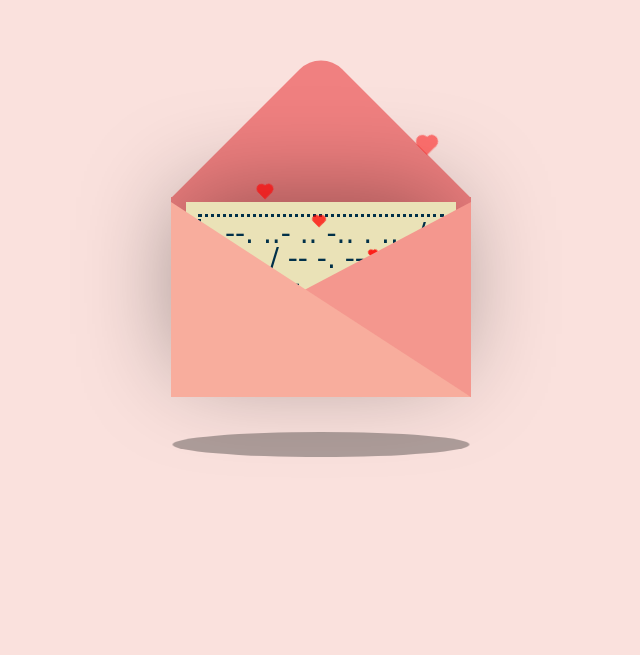
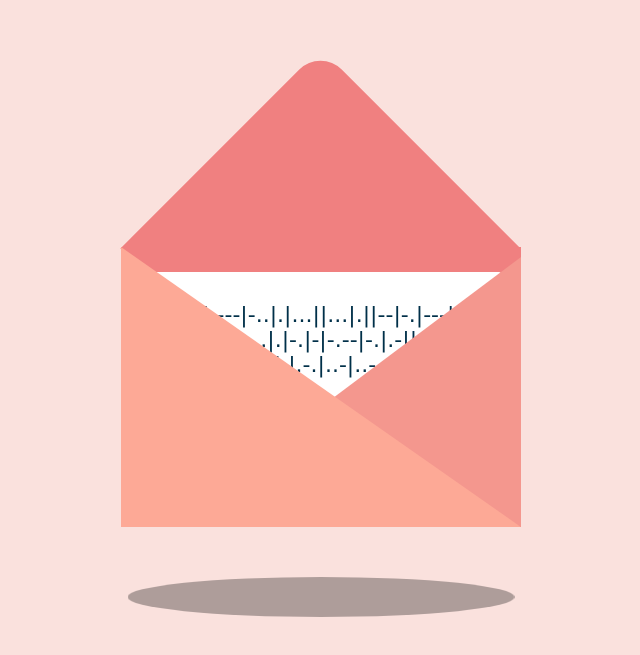
Before and after one commit to jpavlicek00/valentines-day-question.github.io, a plain HTML site: page envelope-page/index.html in a window 1280 px wide. Shown: the part 141-796 px from the top of the page, without its empty margins (319-959 px from the left). Drawn offline with Linux system fonts and the light colour scheme; a web font is replaced by a local one.

Commit message:
Envelope change

```diff
--- a/envelope-page/css/style.css
+++ b/envelope-page/css/style.css
@@ -1,225 +1,145 @@
-body {
-    display: flex;
-    justify-content: center;
-    align-items: center;
-    height: 100vh;
-    background-color: #fae1dd;
+body{
+    display: grid;
+    place-items: center;
+    min-height: 100vh;
+    overflow: hidden;
+    background: #fae1dd;
 }
-
-  .container {
+.container{
     position: relative;
 }
-
-  .valentines {
+.valentines{
     position: relative;
-    top:50px;
+    top: 140px;
     cursor: pointer;
     animation: up 3s linear infinite;
 }
-
-  @keyframes up {
-    0%, 100% {
-      transform: translateY(0);
-    }
-    50% {
-      transform: translateY(-30px);
-    }
+.envelope {
+    position: relative;
+    width: 400px;
+    height: 280px;
+    background: #f08080;
+    display: grid;
+    place-items: center;
 }
 
-
-  .envelope {
-    position: relative;
-    width: 300px;
-    height:200px;
-    background-color: #f08080;
-  }
-
-  .envelope:before {
-    background-color: #f08080;
-    content:"";
+.envelope::before {
+    content: '';
     position: absolute;
-    width: 212px;
-    height: 212px;
+    width: 283px;
+    height: 283px;
+    background: #f08080;
     transform: rotate(45deg);
-    top:-105px;
-    left:44px;
-    border-radius:30px 0 0 0;
-  }
-
-  .card {
-    position: absolute;
-    background-color: #eae2b7;
-    width: 270px;
-    height: 170px;
-    top:5px;
-    left:15px;
-    box-shadow: -5px -5px 100px rgba(0,0,0,0.4);
-  }
-
-  .card:before {
-    content:"";
-    position: absolute;
-    border:3px solid #003049;
-    border-style: dotted;
-    width: 240px;
-    heighT: 140px;
-    left:12px;
-    top:12px;
-  }
-
-  .text {
-    position: absolute;
-    font-family: 'Brush Script MT', cursive;
-    font-size: 28px;
-    line-height:25px;
-    top:19px;
-    left:30px;
-    color: #003049;
-  }
-
-  .heart {
-    background-color: #d62828;
-    display: inline-block;
-    height: 30px;
-    margin: 0 10px;
-    position: relative;
-    top: 110px;
-    left:105px;
-    transform: rotate(-45deg);
-    width: 30px;
-  }
-
-  .heart:before,
-  .heart:after {
-    content: "";
-    background-color: #d62828;
-    border-radius: 50%;
-    height: 30px;
-    position: absolute;
-    width: 30px;
-  }
-
-  .heart:before {
-    top: -15px;
-    left: 0;
-  }
-
-  .heart:after {
-    left: 15px;
-    top: 0;
-  }
-
-  .hearts {
-    position: absolute
-  }
-
-  .one, .two, .three, .four, .five {
-    background-color: red;
-    display: inline-block;
-    height: 10px;
-    margin: 0 10px;
-    position: relative;
-    transform: rotate(-45deg);
-    width: 10px;
-    top:50px;
-  }
-
-  .one:before,
-  .one:after, .two:before, .two:after, .three:before, .three:after, .four:before, .four:after, .five:before, .five:after {
-    content: "";
-    background-color: red;
-    border-radius: 50%;
-    height: 10px;
-    position: absolute;
-    width: 10px;
-  }
-
-  .one:before, .two:before, .three:before, .four:before, .five:before {
-    top: -5px;
-    left: 0;
-  }
-
-  .one:after, .two:after, .three:after, .four:after, .five:after {
-    left: 5px;
-    top: 0;
-  }
-
-  .one {
-    left:10px;
-    animation: heart 1s ease-out infinite;
-  }
-
-  .two {
-    left:30px;
-    animation: heart 2s ease-out infinite;
-  }
-
-  .three {
-    left:50px;
-    animation: heart 1.5s ease-out infinite;
-  }
-
-  .four {
-    left:70px;
-    animation: heart 2.3s ease-out infinite;
-  }
-
-  .five {
-    left:90px;
-    animation: heart 1.7s ease-out infinite;
-  }
-
-  @keyframes heart {
-    0%{
-      transform: translateY(0) rotate(-45deg) scale(0.3);
-      opacity: 1;
-    }
-    100%{
-      transform: translateY(-150px) rotate(-45deg) scale(1.3);
-      opacity: 0.5;
-    }
+    top: -140px;
+    left: 58px;
+    border-radius: 30px 0 0 0;
 }
 
 .front {
     position: absolute;
-    border-right: 180px solid #f4978e;
-    border-top: 95px solid transparent;
-    border-bottom: 100px solid transparent;
-    left:120px;
-    top:5px;
-    width:0;
-    height:0;
-    z-index:10;
+    border-right: 200px solid #f4978e;
+    border-top: 150px solid transparent;
+    border-bottom: 120px solid transparent;
+    left: 200px;
+    top: 10px;
+    width: 0;
+    height: 0;
+    z-index: 10;
 }
 
-  .front:before {
+.front::before {
     position: absolute;
-    content:"";
-    border-left: 300px solid #f8ad9d;
-    border-top: 195px solid transparent;
-    left:-120px;
-    top:-95px;
-    width:0;
-    height:0;
+    content: '';
+    border-left: 400px solid #fda996;
+    border-top: 280px solid transparent;
+    left: -200px;
+    top: -160px;
 }
 
-  .shadow {
-    position: absolute;
-    width: 330px;
-    height: 25px;
-    border-radius:50%;
-    background-color: rgba(0,0,0,0.3);
-    top:265px;
-    left:-15px;
-    animation: scale 3s linear infinite;
-    z-index:-1;
+.card {
+    position: relative;
+    width: 360px;
+    height: 230px;
+    background: #fff;
+    border-radius: 2px;
+    display: grid;
+    place-items: center;
+    transition: 1s;
 }
 
-  @keyframes scale {
-    0%, 100% {
+.card::before {
+    content: '';
+    position: absolute;
+    top: 10px;
+    left: 10px;
+    right: 10px;
+    bottom: 10px;
+}
+
+.valentines:hover .card{
+    transform: translateY(-100px);
+}
+.card .text{
+    font-family: 'Brush Script MT', cursive;
+    font-size: 22px;
+    text-align: center;
+    line-height: 25px;
+    color: #003049;
+}
+.card .heart{
+    position: relative;
+    width: 35px;
+    height: 35px;
+    background: red;
+    right: 10px;
+    top:-30px;
+    bottom: 20px;
+    transform: rotate(45deg);
+    border-radius: 50% 0 0 50%;
+}
+.card .heart::before{
+    content: '';
+    position: absolute;
+    width: 100%;
+    height: 100%;
+    background: red;
+    border-radius: 0 50% 50% 0;
+    right: 0;
+    transform: rotate(-90deg);
+    transform-origin: top;
+}
+.card .heart::after{
+    content: '';
+    position: absolute;
+    width: 100%;
+    height: 100%;
+    background: red;
+    right: -18px;
+}
+@keyframes up{
+    0%, 100%{
+        transform: translateY(0);
+    }
+    50%{
+        transform: translateY(-30px);
+    }
+}
+.valentines::before{
+    content: '';
+    position: absolute;
+    width: 430px;
+    height: 40px;
+    border-radius: 50%;
+    background: rgba(0, 0, 0, .3);
+    top: 330px;
+    left: -15px;
+    animation: scale 3s linear infinite;
+}
+@keyframes scale{
+    0%, 100%{
         transform: scaleX(1);
     }
-    50% {
-      transform: scaleX(0.85);
+    50%{
+        transform: scaleX(.85);
     }
 }
--- a/envelope-page/index.html
+++ b/envelope-page/index.html
@@ -13,25 +13,19 @@
 <body>
     <div class="container">
         <div class="valentines">
-            <div class="envelope"></div>
-            <div class="front"></div>
-            <div class="card">
-                <div class="text"> .--. ..- .. -.. . ... / ... . / -- -. --- ..- / --- / ...- .- .-.. . -. - -. .- / -.
-                    .- / --- .--. . .-. ..- ..--..</div>
-                <div class="heart" </div>
-                </div>
-                <div class="hearts">
-                    <div class="one"></div>
-                    <div class="two"></div>
-                    <div class="three"></div>
-                    <div class="four"></div>
-                    <div class="five"></div>
+            <div class="envelope">
+                <div class="card">
+                    <div class="text">
+                        .--.|..-|.---|-..|.|...||...|.||--|-.|---|..-||---||...-|.-|.-..|.|-.|-|-.--|-.|.-||-.|.-||---|.--.|.|.-.|..-|..--..|
+                    </div>
+                    <div class="heart"></div>
                 </div>
             </div>
+            <div class="front">
+            </div>
         </div>
-        <div class="shadow"></div>
     </div>
-    <script src="js/script.js"></script>
+
 </body>
 
 </html>
--- a/envelope-page/js/script.js
+++ b/envelope-page/js/script.js
@@ -1,25 +1 @@
 //LOGIKA OBÁLKY//
-
-
-
-$(document).ready(function () {
-    $('.valentines').click(function () {
-        console.log("script.js byl úspěšně načten!");
-        var card = $('.card');
-        var text = $('.text');
-
-
-        // Otevření obálky (kontrola pozice)
-        if (!card.hasClass('open')) {
-            card.animate({ top: '-90px' }, 'slow', function () {
-                text.fadeIn('slow'); // Zobrazení textu
-            });
-            card.addClass('open');
-        } else {
-            card.animate({ top: '5px' }, 'slow', function () {
-                text.fadeOut('slow'); // Skrytí textu při zavření
-            });
-            card.removeClass('open');
-        }
-    });
-});
```
Also changed, not shown: index.html (+1 -1 lines). Lines whose indentation alone changed are shown as unchanged.
